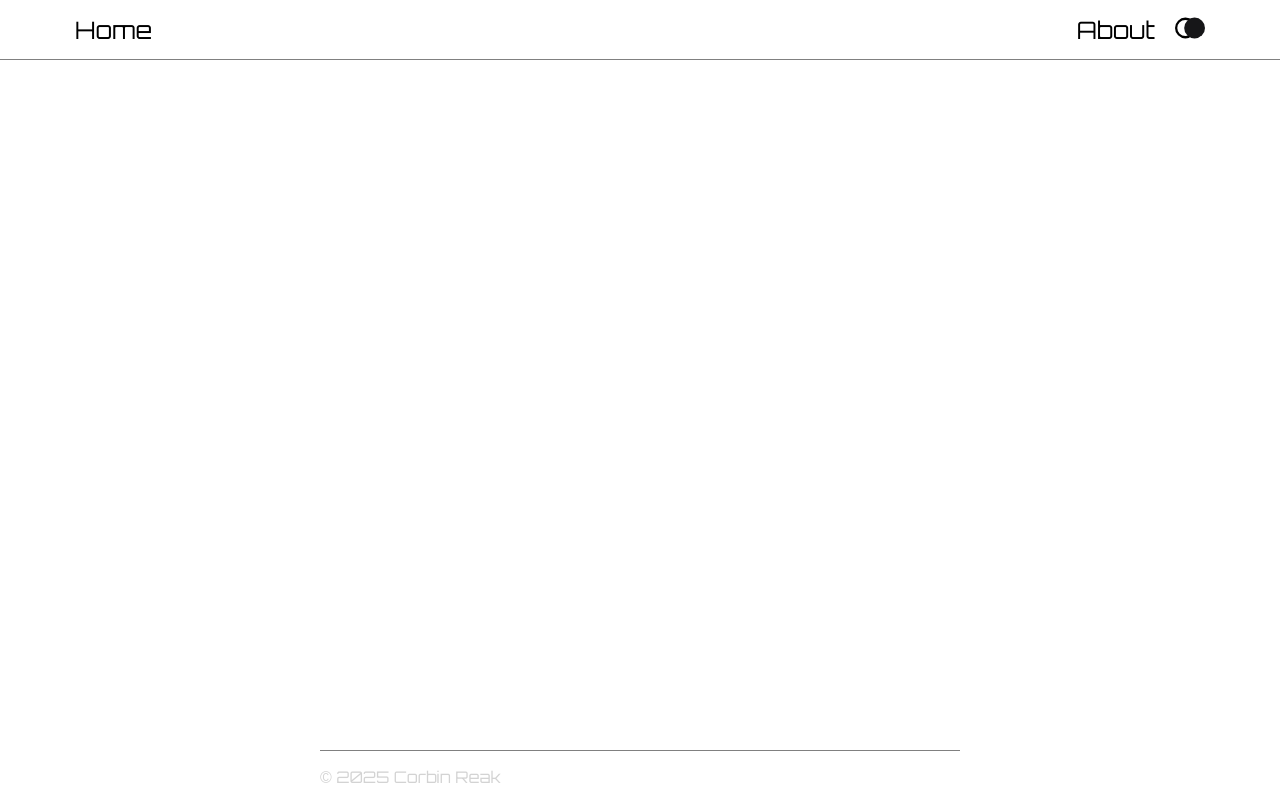
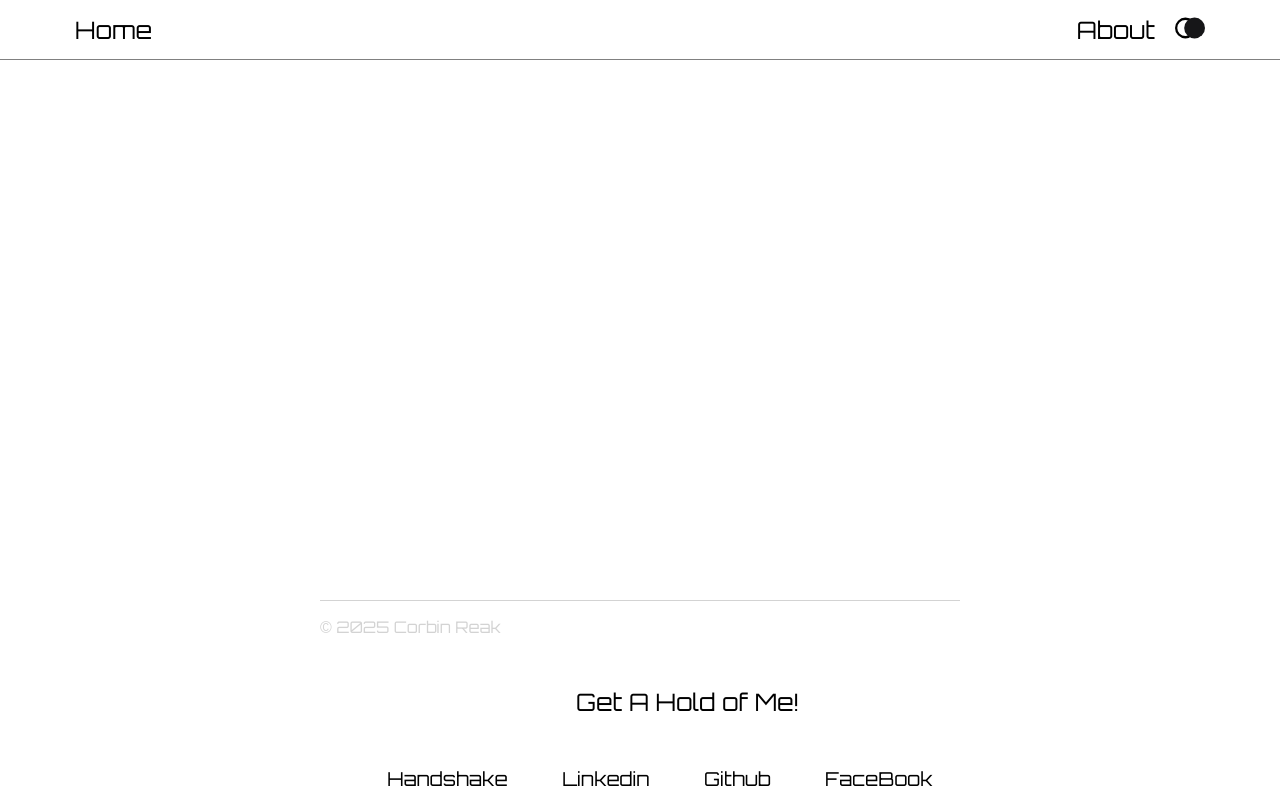
Before and after one commit to corbinreak/Portfolio-v2-react, a React (Vite) app: page / in a window 1280 px wide. Built offline with nearby package versions, Linux system fonts and the light colour scheme.

Commit message:
Third commit; added footer nav and styling followed by copyright style

```diff
--- a/src/App.css
+++ b/src/App.css
@@ -5,10 +5,11 @@
     position: fixed;
     left: 0;
     bottom: 0;
-    width: 100%;
+    width: 100vw;
+    height: 200px;
     color: lightgray;;
     background: white;
-    height: 50px;
+
 }
 
 .footer-line {
@@ -17,5 +18,22 @@
     left: 50%;
     transform: translateX(-50%);
     width: 50%;
-    border-top: 1px solid #808080;
+    border-top: 1px solid lightgray;
 }
+
+
+.footer li a {
+    text-decoration: none;
+    color: black;
+    padding: 4px 8px;
+    transition: background-color 0.3s ease;
+    border-radius: 16px;
+
+}
+
+    .footer li a:hover {
+        color: white;
+        padding: 8px 24px;
+        background-color: lightgray;
+        border-radius: 16px;
+    }
--- a/src/App.jsx
+++ b/src/App.jsx
@@ -3,6 +3,7 @@ import Header from './Components/Header';
 import About from './Components/About';
 import Projects from './Components/Projects';
 import Contact from './Components/Contact';
+import Footer from './Components/Footer';
 
 
 function App() {
@@ -18,6 +19,7 @@ function App() {
       <div className="footer">
         <div className="footer-line">
           <p> &copy; 2025 Corbin Reak</p>
+             <Footer />
         </div>
       </div>
     </>
--- /dev/null
+++ b/src/Components/Footer.jsx
@@ -0,0 +1,19 @@
+import React from 'react';
+
+function Footer() {
+
+    return (
+        <div className="footer-nav">
+            <p style={{ color: 'black', margin: '50px 0 50px 40%', fontSize: '1.5rem'}}>Get A Hold of Me!</p>
+                <ul style={{ listStyleType: 'none', display: 'flex', justifyContent: 'space-around', fontSize: '1.2rem'}}>
+                    <li><a href="https://app.joinhandshake.com/profiles/74pfkv">Handshake</a></li>
+                    <li><a href="www.linkedin.com/in/corbin-reak-900390214">Linkedin</a></li>
+                    <li><a href="https://github.com/CorbinReak">Github</a></li>
+                    <li><a href="https://www.facebook.com/corbin.reak">FaceBook</a></li>
+            </ul>
+        </div>
+    )
+}
+
+
+export default Footer;
```
